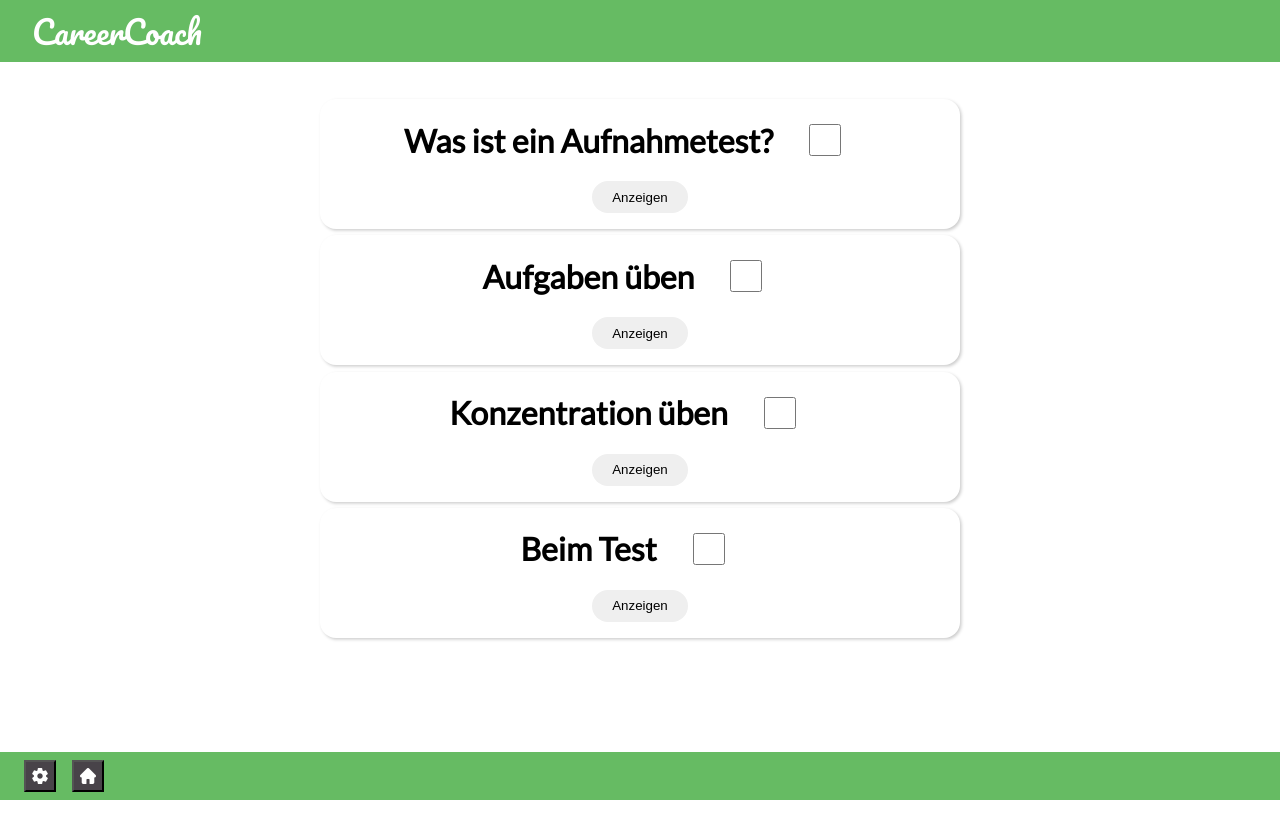
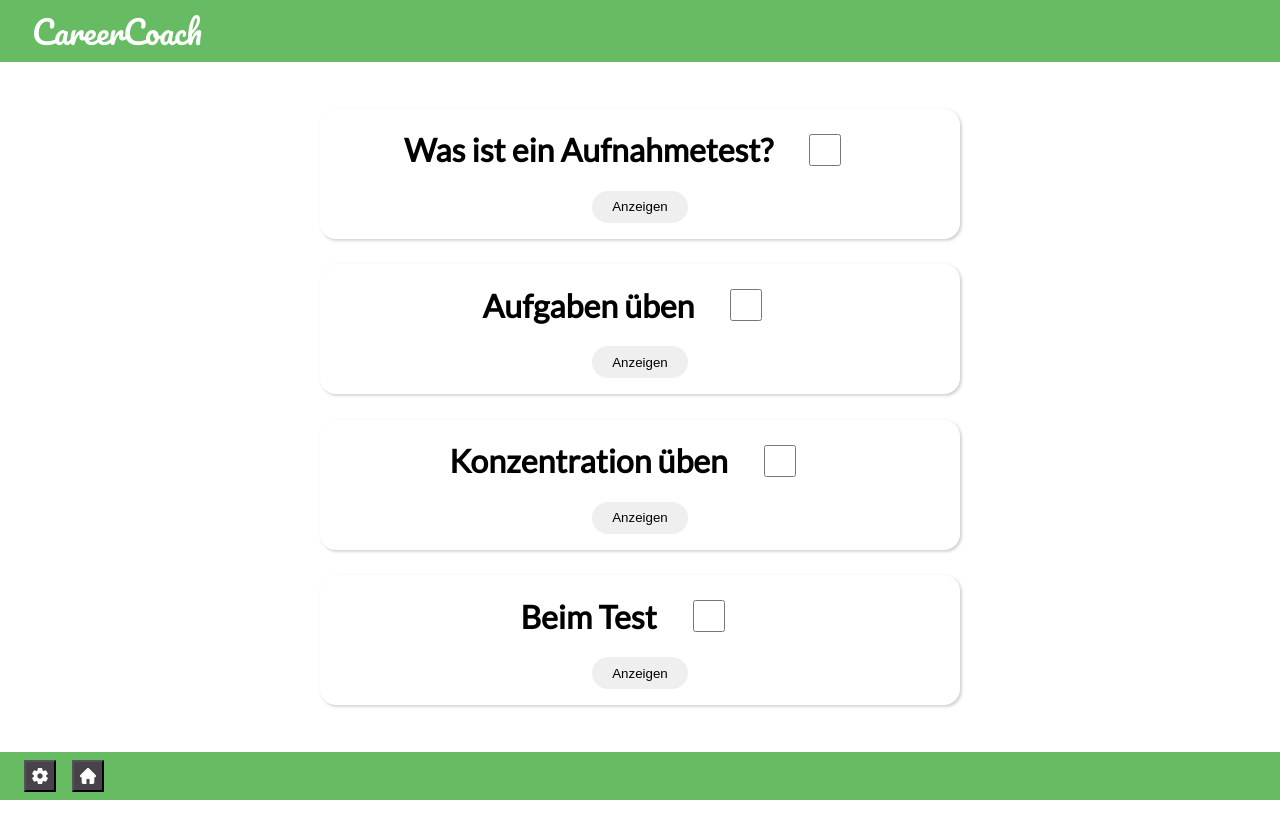
Before and after one commit to chnmel/career-coach, a React (Create React App) app: page /Aufnahmetest in a window 1280 px wide. Built offline with nearby package versions, Linux system fonts and the light colour scheme.

Commit message:
Updated TaskCardComponent for desktop size (margin)

```diff
--- a/src/components/TaskCard/TaskCard.module.scss
+++ b/src/components/TaskCard/TaskCard.module.scss
@@ -12,7 +12,7 @@
     box-shadow: .1rem .1rem .2rem 0 rgba(0, 0, 0, 0.2);
     padding: 0em 1em 1em 1em;
     @media all and (min-width: 1025px) {
-        align-self: center;
+        margin: .8em auto;
         width: 50%;
     }
 }
```
